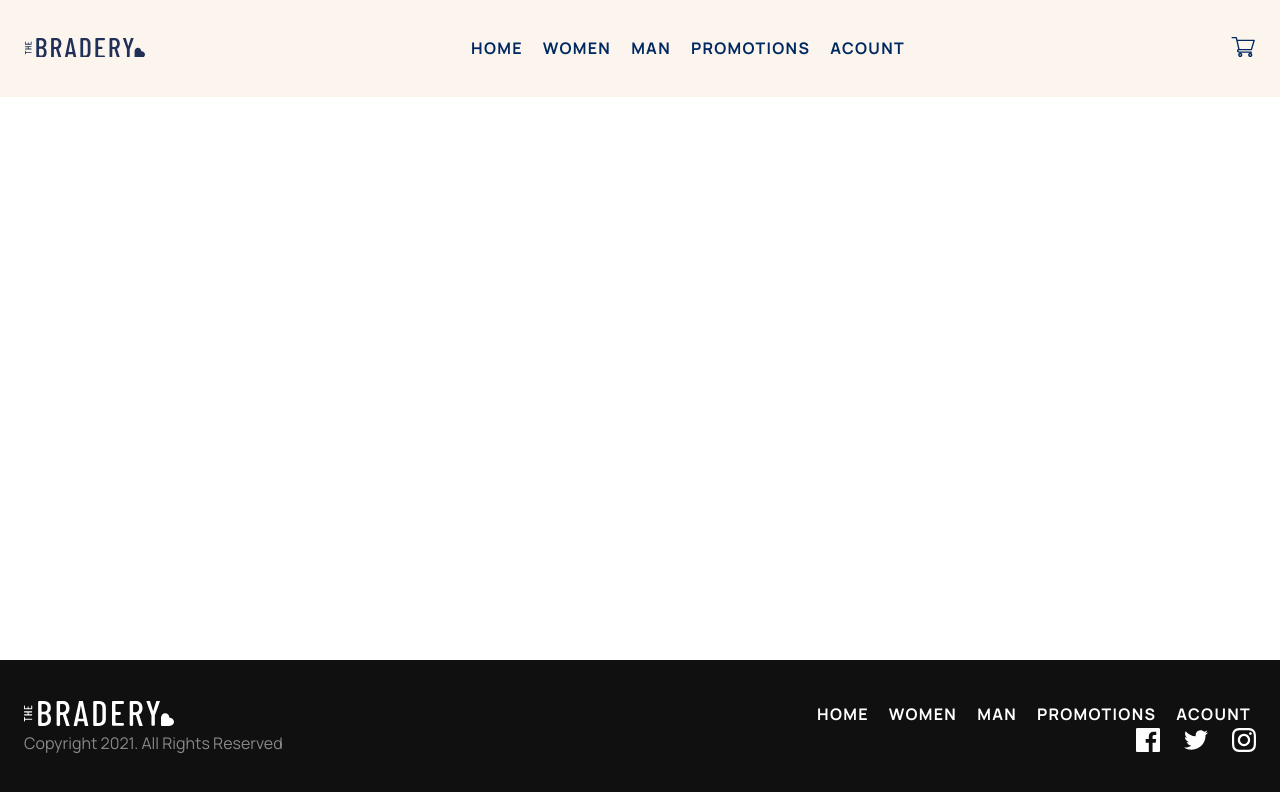
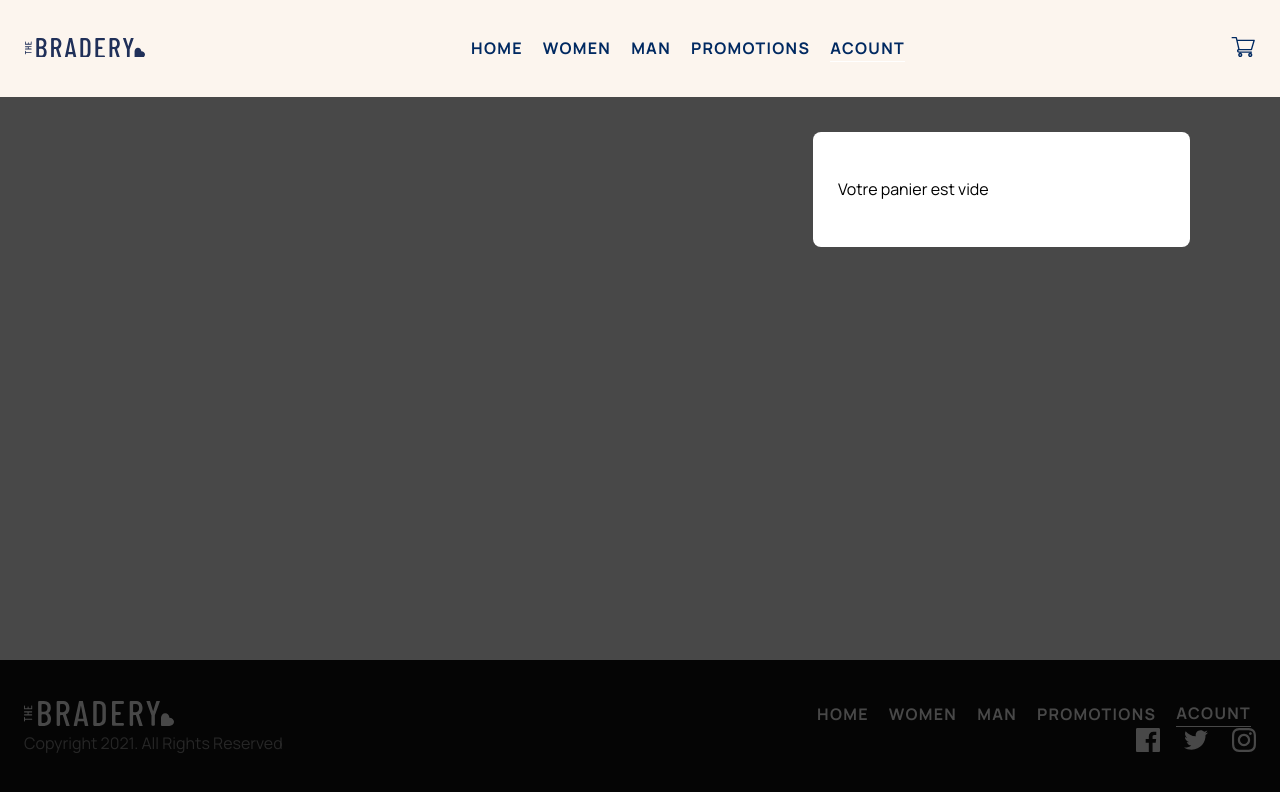
Before and after one commit to Kiggz-Prizrak/the_bradery_project, a React (Vite) app in the folder frontend/: page /login in a window 1280 px wide. Both pictures are taken after a click on the button 1243 px from the left and 48 px from the top of the page. Shown: the top 792 px of the page. Built offline with nearby package versions, Linux system fonts and the light colour scheme.

Commit message:
feat(frontend): creat cart and products getter

```diff
--- a/frontend/src/components/ButtonQuantity.jsx
+++ b/frontend/src/components/ButtonQuantity.jsx
@@ -3,7 +3,7 @@ import Plus from "../assets/icons/Plus";
 
 const ButtonQuantity = ({ setArticleQuantity, articleQuantity }) => {
   return (
-    <div className="buttonQuantity-container">
+    <div className="buttonQuantity_container">
       <button
         onClick={() =>
           articleQuantity !== 0 ? setArticleQuantity(articleQuantity - 1) : ""
--- /dev/null
+++ b/frontend/src/components/CartItem.jsx
@@ -0,0 +1,53 @@
+import Plus from "../assets/icons/Plus";
+import Less from "../assets/icons/Less";
+import CloseIcon from "../assets/icons/CloseIcon";
+
+import { useDispatch } from "react-redux";
+import {
+  incrementQuantity,
+  decrementQuantity,
+  removeItem,
+} from "../store/slice";
+
+const CartItem = ({ id, name, price, productQuantity, media }) => {
+  const dispatch = useDispatch();
+  return (
+    <>
+      <button
+        className="cartItem_removeButton"
+        onClick={() => dispatch(removeItem(id))}
+      >
+       X
+      </button>
+      <div className="cartItem_media">
+        {media ? <img src="" alt="" /> : <CloseIcon />}
+      </div>
+
+      <div className="cartItem_text">
+        <p>{name}</p>
+        <p className="subtitle">{price} $</p>
+      </div>
+      <div className="buttonQuantity_container">
+        <button
+          onClick={() => {
+            if (productQuantity > 1) {
+              dispatch(decrementQuantity(id));
+            }
+          }}
+        >
+          <Less />
+        </button>
+        <h6>{productQuantity}</h6>
+
+        <button
+          className="more"
+          onClick={() => dispatch(incrementQuantity(id))}
+        >
+          <Plus />
+        </button>
+      </div>
+    </>
+  );
+};
+
+export default CartItem;
--- /dev/null
+++ b/frontend/src/components/CartModal.jsx
@@ -0,0 +1,67 @@
+import { useSelector, useDispatch } from "react-redux";
+import { useNavigate } from "react-router-dom";
+
+import CartItem from "./CartItem";
+
+import { clearCart } from "../store/slice";
+
+const CartModal = ({ setCartIsOpen }) => {
+  const navigate = useNavigate();
+  const dispatch = useDispatch();
+  const cart = useSelector((state) => state.cart);
+
+  const totalPrice = cart.reduce(
+    (accumulator, item) => accumulator + item.price * item.productQuantity,
+    0
+  );
+
+  return (
+    <div className="cartModal_background">
+      <div className="cartModal_layout">
+        <div className="cartModal_container">
+          {cart.length ? (
+            <>
+              <div className="cart_header">
+                <h5>CART ({cart.length})</h5>
+                <button onClick={() => dispatch(clearCart())}>
+                  <p>Remove all</p>
+                </button>
+              </div>
+              <ul>
+                {cart.map((e) => {
+                  return (
+                    <li key={e.id} className="cartItem_container">
+                      <CartItem
+                        id={e.id}
+                        name={e.name}
+                        price={e.price}
+                        productQuantity={e.productQuantity}
+                      />
+                    </li>
+                  );
+                })}
+              </ul>
+              <div className="cart_footer">
+                <p>TOTAL</p>
+                <h6>{totalPrice} $</h6>
+              </div>
+              <button
+                className="button-blue"
+                onClick={() => {
+                  setCartIsOpen(false);
+                  navigate(`/checkout`);
+                }}
+              >
+                checkout
+              </button>
+            </>
+          ) : (
+            <p>Votre panier est vide</p>
+          )}
+        </div>
+      </div>
+    </div>
+  );
+};
+
+export default CartModal;
--- a/frontend/src/components/Header.jsx
+++ b/frontend/src/components/Header.jsx
@@ -1,5 +1,5 @@
 import { useState } from "react";
-// import { useSelector } from "react-redux";
+import { useSelector } from "react-redux";
 import { NavLink } from "react-router-dom";
 
 import Logo from "../assets/icons/Logo";
@@ -8,12 +8,10 @@ import Burger from "../assets/icons/Burger";
 import CloseIcon from "../assets/icons/CloseIcon";
 
 import Nav from "./Nav";
-import UserIcon from "../assets/icons/UserIcon";
-// import CartModal from "./CartModal";
+import CartModal from "./CartModal";
 
 const Header = () => {
-  const cart = [];
-  // const cart = useSelector((state) => state.cart) ;
+  const cart = useSelector((state) => state.cart) ;
   const [cartIsOpen, setCartIsOpen] = useState(false);
   const [navIsOpen, setNavIsOpen] = useState(false);
 
@@ -61,7 +59,7 @@ const Header = () => {
           </div>
         </div>
       </header>
-      {/* {cartIsOpen ? <CartModal setCartIsOpen={setCartIsOpen} /> : ""} */}
+      {cartIsOpen ? <CartModal setCartIsOpen={setCartIsOpen} /> : ""}
     </>
   );
 };
--- a/frontend/src/components/Nav.jsx
+++ b/frontend/src/components/Nav.jsx
@@ -1,20 +1,21 @@
+import { useSelector } from "react-redux";
 import { NavLink } from "react-router-dom";
 
+
+
 const Nav = ({ setNavIsOpen, navIsOpen }) => {
+
+   const isLoged = useSelector((state) => state.userData.isLoged);
   return (
     <nav className={navIsOpen ? "nav_open" : "nav_closed"}>
-      <NavLink
-        to="/"
-        className="home-link"
-        onClick={() => setNavIsOpen(false)}
-      >
+      <NavLink to="/" className="home-link" onClick={() => setNavIsOpen(false)}>
         Home
       </NavLink>
       <a href="">Women</a>
       <a href="">Man</a>
       <a href="">Promotions</a>
       <NavLink
-        to="/account"
+        to={isLoged ? "/account" : "/login"}
         className="home-link"
         onClick={() => setNavIsOpen(false)}
       >
--- a/frontend/src/store/slice.js
+++ b/frontend/src/store/slice.js
@@ -4,10 +4,11 @@ const slice = createSlice({
   name: "cart",
   initialState: {
     cart: [],
-    user: {
-      isLoged : false,
+    userData: {
+
       token: "",
       userId: "",
+      isLoged : false,
     }
   },
   reducers: {
--- a/frontend/src/stylesheets/components/buttons.scss
+++ b/frontend/src/stylesheets/components/buttons.scss
@@ -3,7 +3,7 @@
   background-color: $primary_color;
   border: none;
   border-radius: 0;
-  max-width: 160px;
+
   width: 100%;
   height: 48px;
   color: white;
@@ -13,7 +13,7 @@
   }
 }
 
-.buttonQuantity-container {
+.buttonQuantity_container {
   width: 120px;
   height: 48px;
   background-color: $light-grey;
--- /dev/null
+++ b/frontend/src/stylesheets/components/cartItem.scss
@@ -0,0 +1,42 @@
+.cartItem_container {
+  @include flex_separation;
+  position: relative;
+  margin: 20px 0;
+  .cartItem_media {
+    background-color: $grey;
+    width: 64px;
+    height: 44px;
+    border-radius: 8px;
+    @include flex_midle;
+  }
+  button {
+    width: 100%;
+
+  }
+
+  .buttonQuantity_container {
+    margin: 0;
+  }
+  .cartItem_text {
+    width: 100%;
+    margin: 0 10px;
+    p {
+      margin: 0;
+    }
+  }
+  .cartItem_removeButton {
+    position: absolute;
+    left: -10px;
+    top: -25px;
+    color: white;
+    font-weight: bold;
+    background-color: $primary_color;
+    border: none;
+    border-radius: 100%;
+    height: 20px;
+    width: 20px;
+    &:hover {
+      background-color: $secondary_color;
+    }
+  }
+}
--- /dev/null
+++ b/frontend/src/stylesheets/components/cartModal.scss
@@ -0,0 +1,47 @@
+.cartModal_background {
+  position: fixed;
+  width: 100%;
+  z-index: 10;
+  display: flex;
+  justify-content: center;
+  align-items: baseline;
+  margin-top: 97px;
+  background-color: rgba(0, 0, 0, 0.719);
+  height: 100%;
+}
+
+.cartModal_layout {
+  margin-top: 35px;
+  max-width: 1100px;
+  width: 100%;
+  display: flex;
+  flex-direction: row-reverse;
+}
+
+.cartModal_container {
+  background-color: white;
+  padding: 25px;
+  border-radius: 8px;
+  max-width: 377px;
+  width: 100%;
+  .button-orange {
+    width: 100%;
+    max-width: none ;
+  }
+    h5, button, p {
+    margin: 20px 0
+  }
+
+}
+.cart_header {
+  @include flex_separation;
+  button {
+    text-transform: none;
+    background: none;
+    border: none;
+    opacity: 50%;
+  }
+}
+.cart_footer {
+  @include flex_separation;
+}
--- a/frontend/src/stylesheets/main.scss
+++ b/frontend/src/stylesheets/main.scss
@@ -5,10 +5,13 @@
 @import "base/fonts";
 
 //components
-@import "components/header", "components/footer", "components/nav", "components/productCard", "components/buttons", "components/productSection";
+@import "components/cartModal", "components/cartItem", "components/header",
+  "components/footer", "components/nav", "components/productCard",
+  "components/buttons", "components/productSection";
 
 //Layout
 @import "layout/body";
 
 // Pages
- @import "pages/account", "pages/home", "pages/login", "pages/paySelect", "pages/product"
+@import "pages/account", "pages/home", "pages/login", "pages/paySelect",
+  "pages/product";
```
